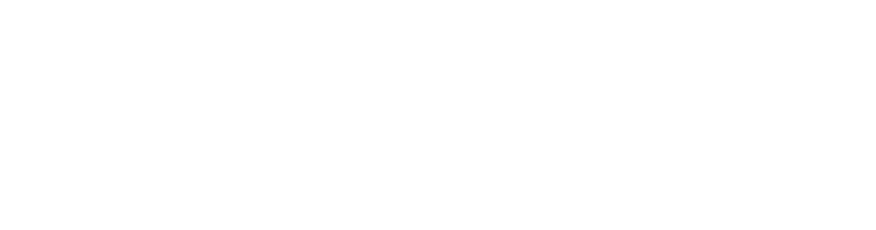
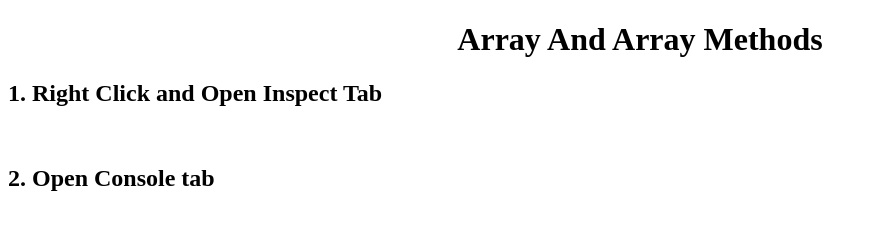
Before and after one commit to syamIT/Array-And-Array-Methods, a plain HTML site: page index.html in a window 1280 px wide. Shown: the whole page, without its empty margins (0-876 px from the left). Drawn offline with Linux system fonts and the light colour scheme.

Commit message:
Update index.html
Add Content to the Web page using HTML

```diff
--- a/index.html
+++ b/index.html
@@ -6,6 +6,11 @@
     <title></title>
 </head>
 <body>
+    <center>
+    <h1>Array And Array Methods</h1></center>
+    <h2>1. Right Click and Open Inspect Tab </h2>
+    <br>
+    <h2>2. Open Console tab</h2>
 
 </body>
 <script src="script.js"></script>
```
